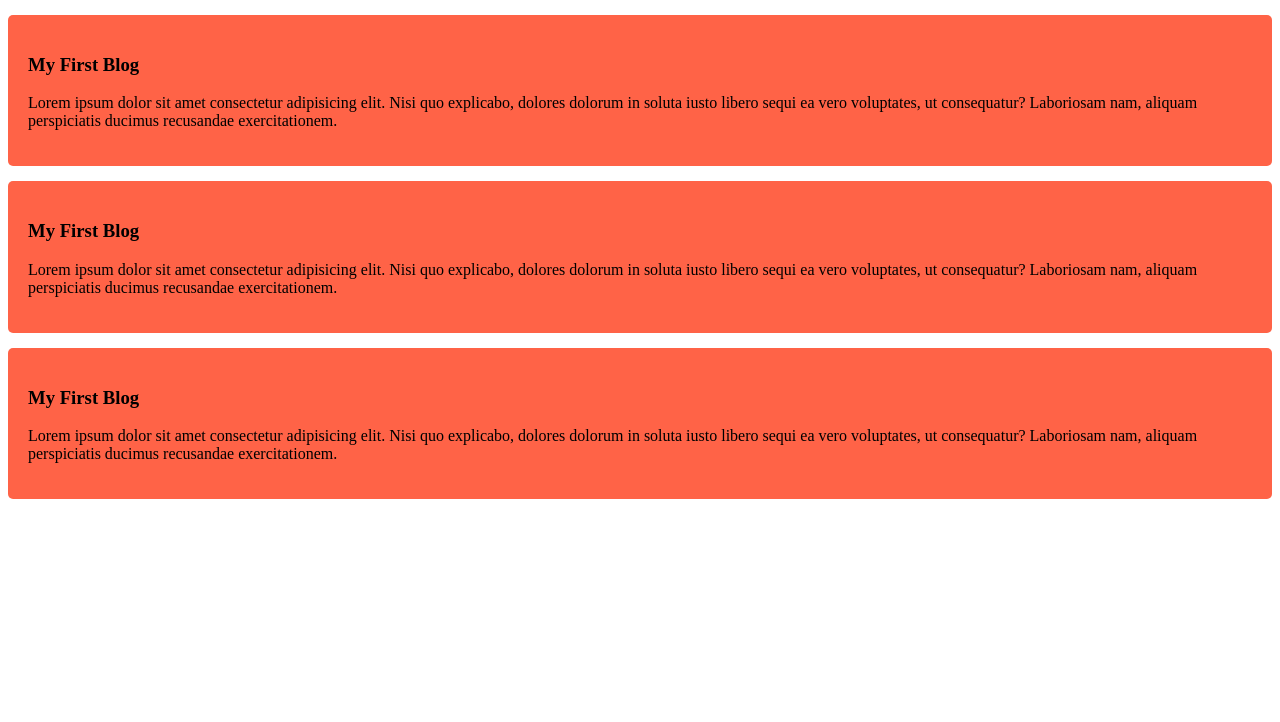
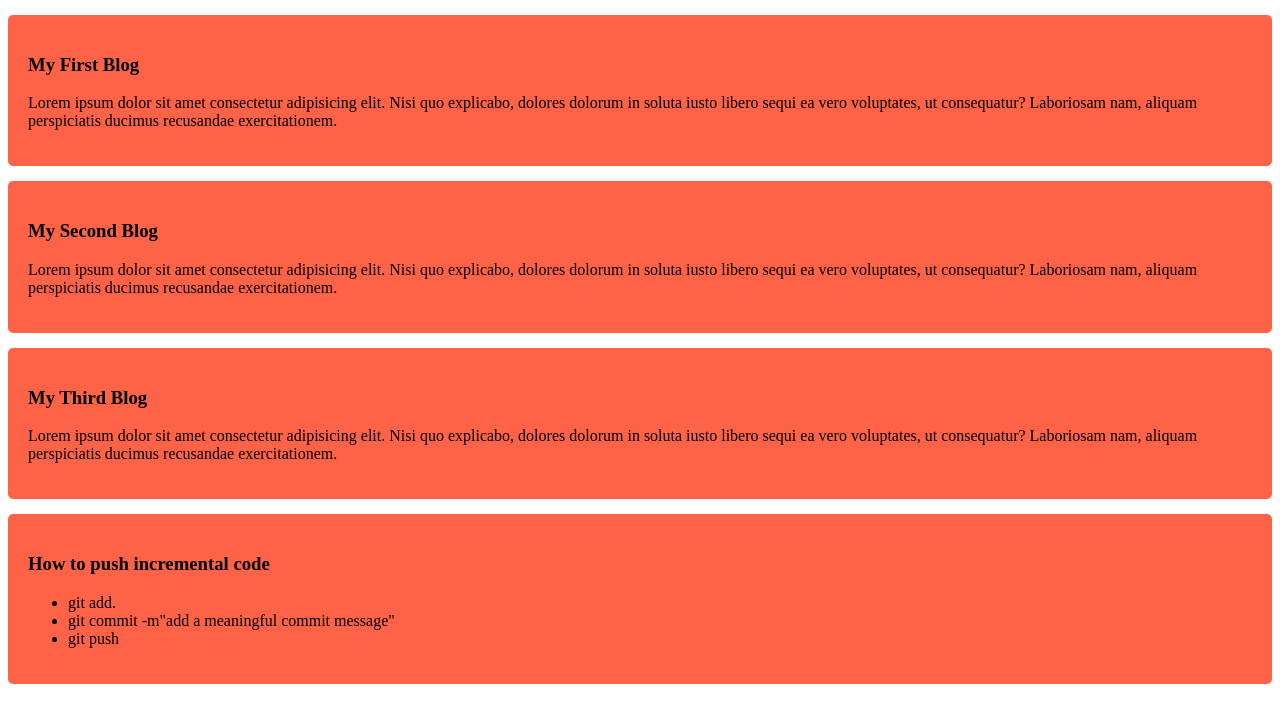
Before and after one commit to MdKawsarM/my-simple-website, a plain HTML site: page index.html in a window 1280 px wide. Drawn offline with Linux system fonts and the light colour scheme.

Commit message:
added a list to push code

```diff
--- a/index.html
+++ b/index.html
@@ -13,14 +13,22 @@
 
     </div>
     <div>
-        <h3>My First Blog</h3>
+        <h3>My Second Blog</h3>
         <p>Lorem ipsum dolor sit amet consectetur adipisicing elit. Nisi quo explicabo, dolores dolorum in soluta iusto libero sequi ea vero voluptates, ut consequatur? Laboriosam nam, aliquam perspiciatis ducimus recusandae exercitationem.</p>
 
     </div>
     <div>
-        <h3>My First Blog</h3>
+        <h3>My Third Blog</h3>
         <p>Lorem ipsum dolor sit amet consectetur adipisicing elit. Nisi quo explicabo, dolores dolorum in soluta iusto libero sequi ea vero voluptates, ut consequatur? Laboriosam nam, aliquam perspiciatis ducimus recusandae exercitationem.</p>
 
     </div>
+    <div>
+        <h3>How to push incremental code</h3>
+        <ul>
+            <li>git add.</li>
+            <li>git commit -m"add a meaningful commit message"</li>
+            <li>git push</li>
+        </ul>
+    </div>
 </body>
 </html>
```
